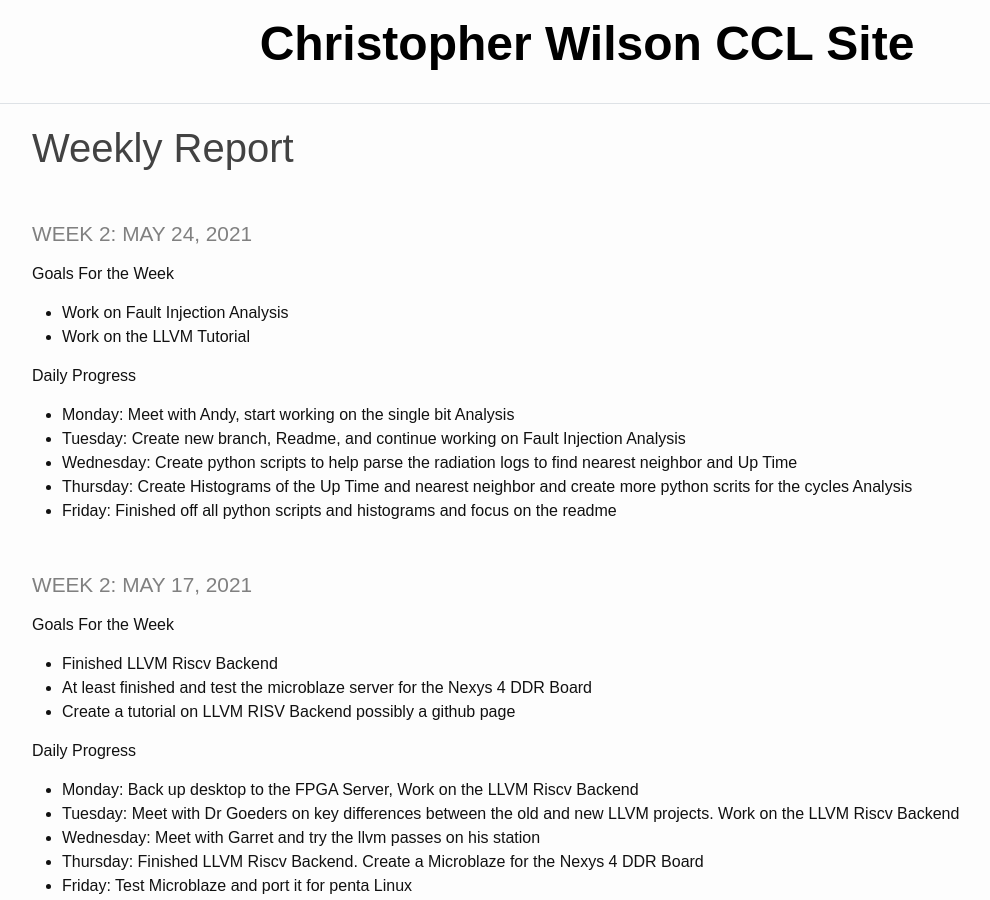
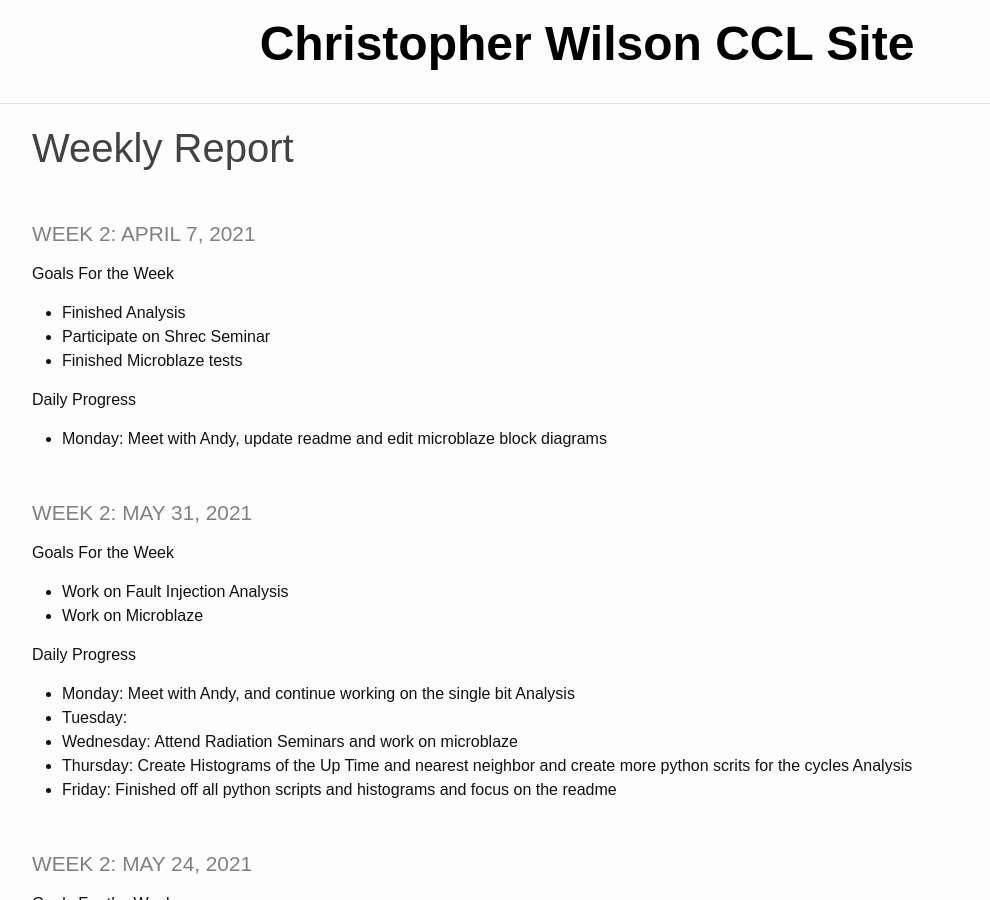
Before and after one commit to chriswils95/chriswils.github.io, a Jekyll site: the page built from _pages/log.md, in a window 1280 px wide and 900 px high. Shown: the whole window, without its empty margins (53-1043 px from the left). Built offline with Jekyll 4.4.1, drawn with Linux system fonts in a browser that asks for light colours.

Commit message:
week of April 7

```diff
--- a/_pages/log.md
+++ b/_pages/log.md
@@ -2,6 +2,34 @@
 layout: default
 title: Weekly Report
 ---
+
+### Week 2: April 7, 2021
+
+Goals For the Week
+
+- Finished Analysis
+- Participate on Shrec Seminar
+- Finished Microblaze tests
+
+Daily Progress
+
+- **Monday**: Meet with Andy, update readme and edit microblaze block diagrams
+
+
+### Week 2: May 31, 2021
+
+Goals For the Week
+
+- Work on Fault Injection Analysis
+- Work on Microblaze
+
+Daily Progress
+
+- **Monday**: Meet with Andy, and continue working on the single bit Analysis
+- **Tuesday**:
+- **Wednesday**: Attend Radiation Seminars and work on microblaze
+- **Thursday**: Create Histograms of the Up Time and nearest neighbor and create more python scrits for the cycles Analysis
+- **Friday**: Finished off all python scripts and histograms and focus on the readme
 
 ### Week 2: May 24, 2021
 
```
